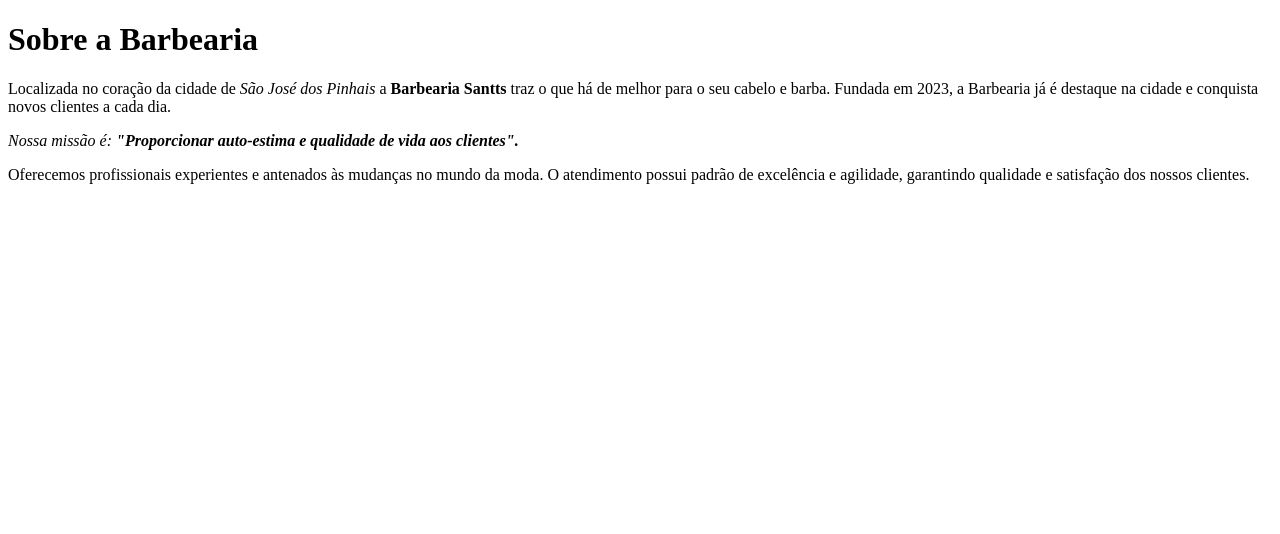
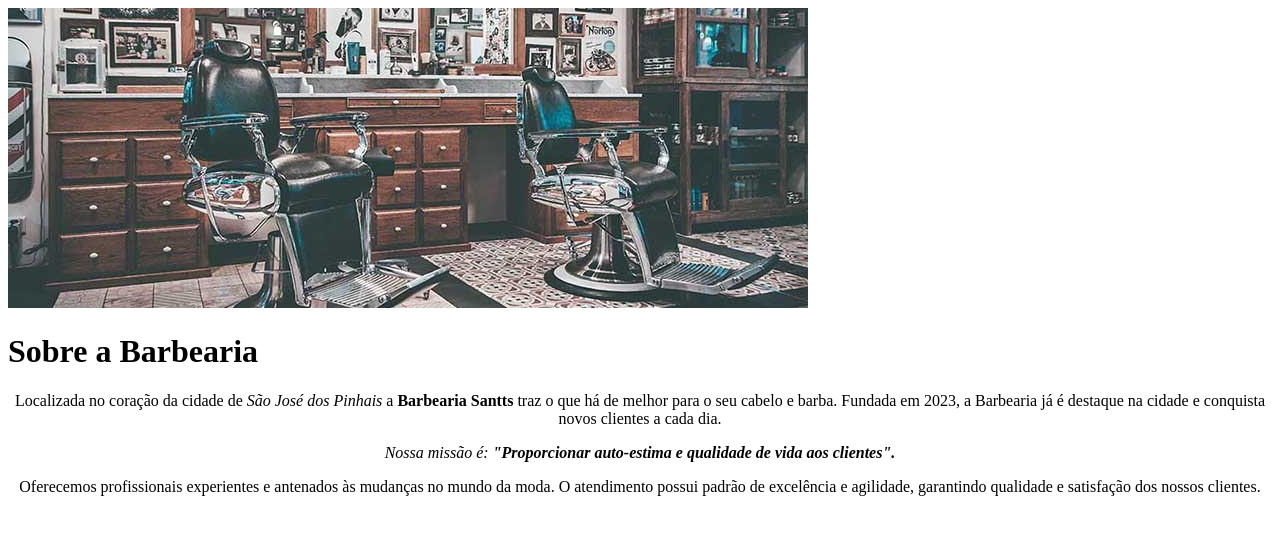
Before and after one commit to aasantts/04-04, a plain HTML site: page index.html in a window 1280 px wide. Drawn offline with Linux system fonts and the light colour scheme.

Commit message:
08/04/24

```diff
--- a/index.html
+++ b/index.html
@@ -6,14 +6,23 @@
   <meta name="viewport" content="width=device-width">
   <title>replit</title>
   <link href="style.css" rel="stylesheet" type="text/css" />
+
+  <style>
+    p {
+      text-align:center;
+    }
+  </style>
 </head>
 
 <body>
+
+  <img src="banner.jpg">
+
  <h1>Sobre a Barbearia</h1>
 
   <p>Localizada no coração da cidade de <em>São José dos Pinhais</em> a <strong>Barbearia Santts</strong> traz o que há de melhor para o seu cabelo e barba. Fundada em 2023, a Barbearia já é destaque na cidade e conquista novos clientes a cada dia.</p>
 
-  <p><em>Nossa missão é: <strong>"Proporcionar auto-estima e qualidade de vida aos clientes".</em></strong></p>
+  <p font-size:20px"><em>Nossa missão é: <strong>"Proporcionar auto-estima e qualidade de vida aos clientes".</em></strong></p>
 
   <p>Oferecemos profissionais experientes e antenados às mudanças no mundo da moda. O atendimento possui padrão de excelência e agilidade, garantindo qualidade e satisfação dos nossos clientes.</p>
 </body>
```
Also changed, not shown: banner.jpg (added).
